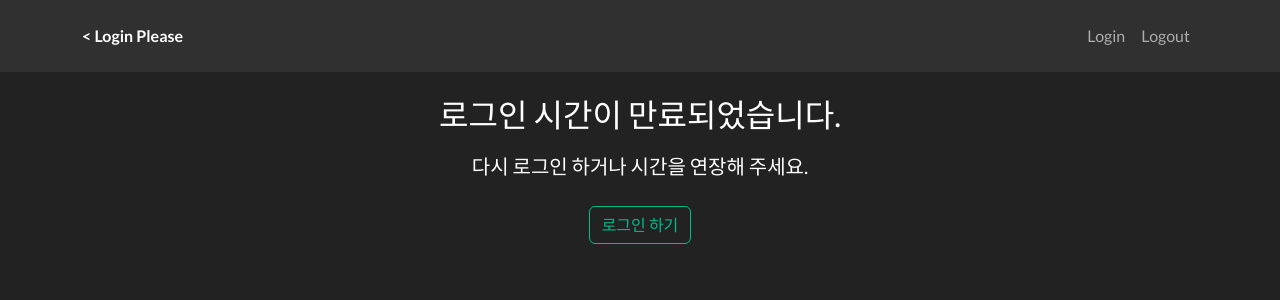
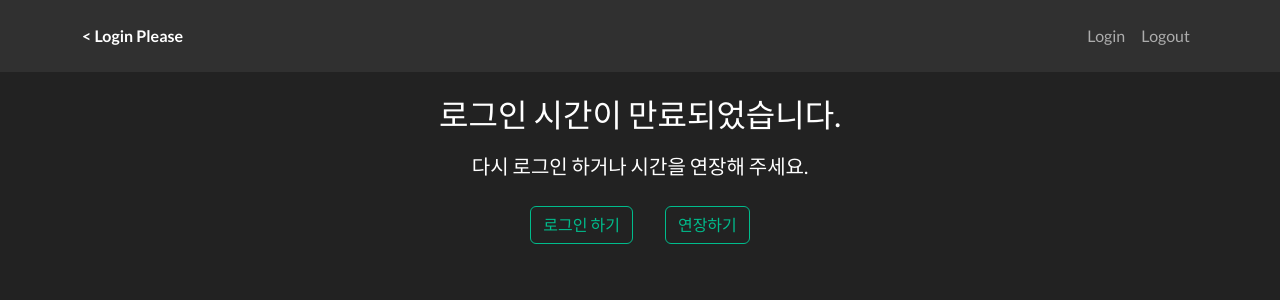
Before and after one commit to HJK9810/BoardProject-React, a React (Create React App) app: page /expire in a window 1280 px wide. Shown: the top 300 px of the page. Built offline with nearby package versions, Linux system fonts and the light colour scheme.

Commit message:
add reissue btn

```diff
--- a/src/screen/expire.screen.jsx
+++ b/src/screen/expire.screen.jsx
@@ -1,9 +1,32 @@
 import {Container} from "react-bootstrap";
+import {useCookies} from "react-cookie";
 import {useNavigate} from "react-router-dom";
 import Header from "../layout/Header";
+import BoardService from "../service/BoardService";
 
 function ExpireLogin() {
   const navigate = useNavigate();
+  const [cookie, setCookie] = useCookies("[token]");
+
+  const reissue = async (e) => {
+    e.preventDefault();
+    const token = cookie.token;
+
+    const body = {
+      accessToken: token,
+      refreshToken: cookie.refreshToken,
+    };
+    console.log(body);
+
+    // 토큰 갱신 서버통신
+    await BoardService.refreshToken(body, token).then((res) => {
+      setCookie("refreshToken", res.data.refreshToken);
+      setCookie("exp", res.data.accessTokenExpiresIn);
+      setCookie("token", res.data.accessToken);
+    });
+
+    navigate("/board");
+  };
 
   return (
     <Container className="text-center">
@@ -13,6 +36,9 @@ function ExpireLogin() {
       <button className="btn btn-outline-success m-3" onClick={(e) => navigate("/login")}>
         로그인 하기
       </button>
+      <button className="btn btn-outline-success m-3" onClick={reissue}>
+        연장하기
+      </button>
     </Container>
   );
 }
```
